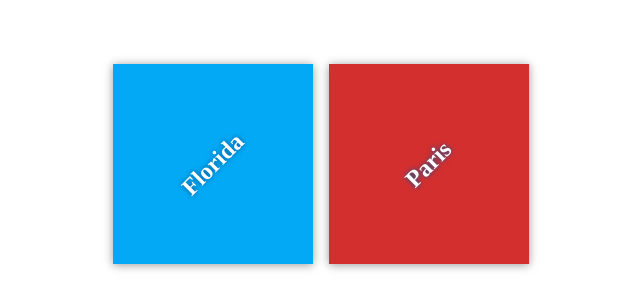
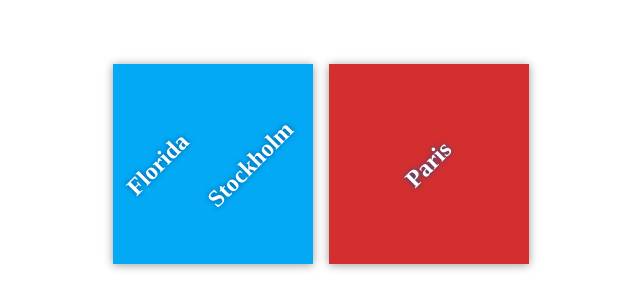
Before and after one commit to hknJn/my-travel-plan, a plain HTML site: page index.html in a window 1280 px wide. Shown: the part 236-544 px from the top of the page, without its empty margins (319-959 px from the left). Drawn offline with Linux system fonts and the light colour scheme.

Commit message:
modified:   index.html
    Added location sthlm

```diff
--- a/index.html
+++ b/index.html
@@ -12,6 +12,7 @@
         <div class="destination-container">
             <div class="destination" id="florida">
                 <h2>Florida</h2>
+		<h2>Stockholm</h2>
             </div>
 
             <div class="destination" id="paris">
```
